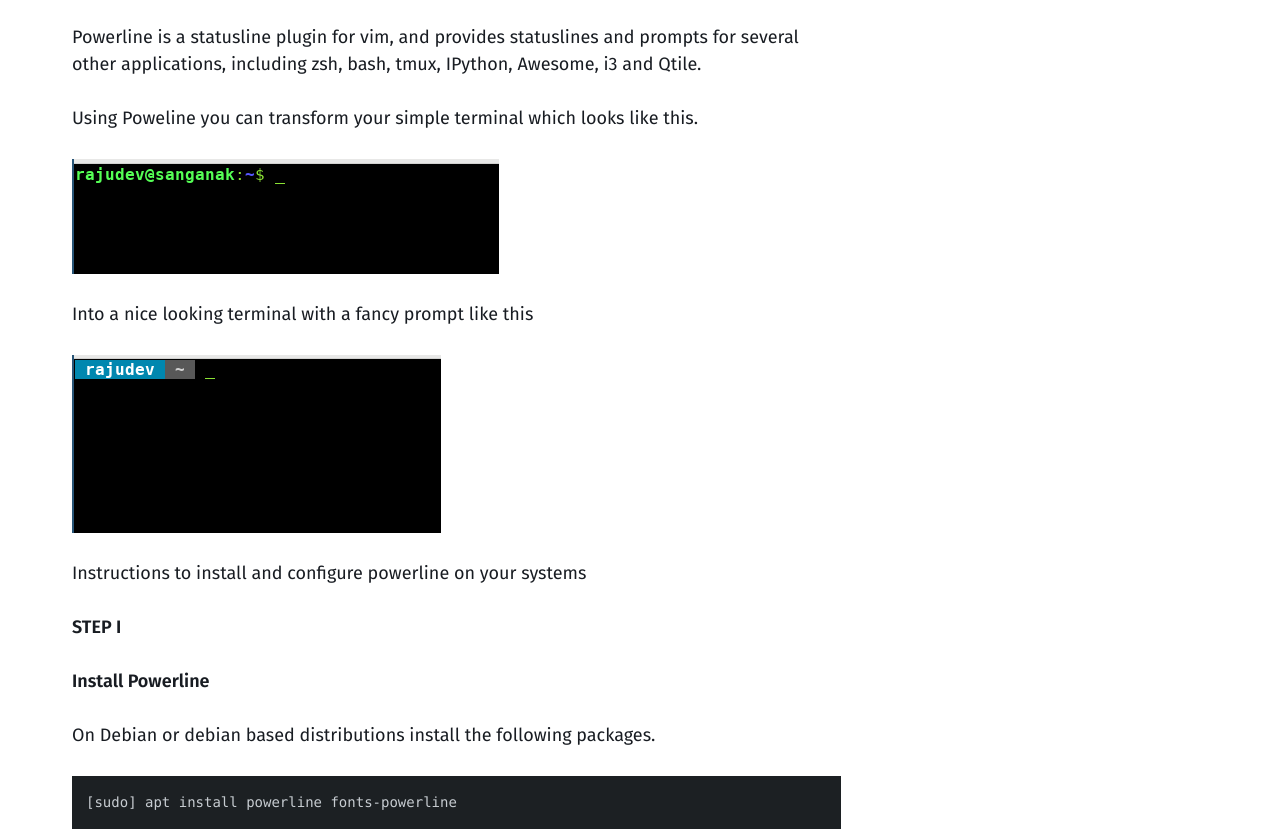
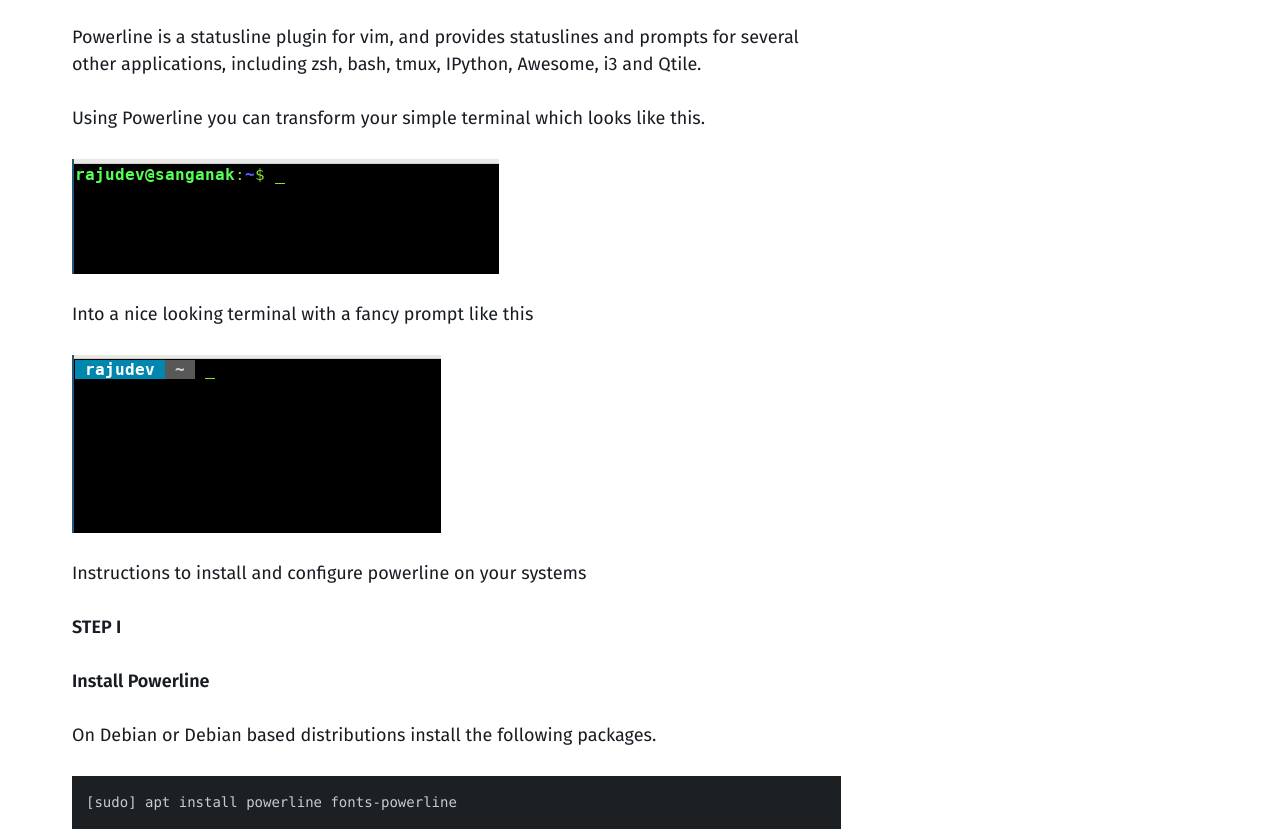
Before and after one commit to rajudev/rajudev.github.io, a Jekyll site: the page built from _posts/2017-04-19-Add-powerline-support-to-your-terminal.md, in a window 1280 px wide and 1400 px high. Shown: the part 569-1400 px from the top of the window. Built offline with Jekyll 4.4.1, drawn with Linux system fonts in a browser that asks for light colours.

Commit message:
Correcting spelling at a few places, using different words at some places

````diff
--- a/_posts/2017-04-19-Add-powerline-support-to-your-terminal.md
+++ b/_posts/2017-04-19-Add-powerline-support-to-your-terminal.md
@@ -20,7 +20,7 @@
 
 Powerline is a statusline plugin for vim, and provides statuslines and prompts for several other applications, including zsh, bash, tmux, IPython, Awesome, i3 and Qtile.
 
-Using Poweline you can transform your simple terminal which looks like this.
+Using Powerline you can transform your simple terminal which looks like this.
 
 <img src="/assets/images/simpleTerminal.png" alt="simple terminal"/>
 
@@ -35,7 +35,7 @@
 
 **Install Powerline**
 
-On Debian or debian based distributions install the following packages.
+On Debian or Debian based distributions install the following packages.
 
 ```
 [sudo] apt install powerline fonts-powerline
````
Also changed, not shown: _posts/2017-10-22-Downloading-files-recursively-using-wget.md (+2 -2 lines), _posts/2018-08-29-Git-tricks-that-very-few-people-know-and-use-parti.md (+1 -1 lines).
